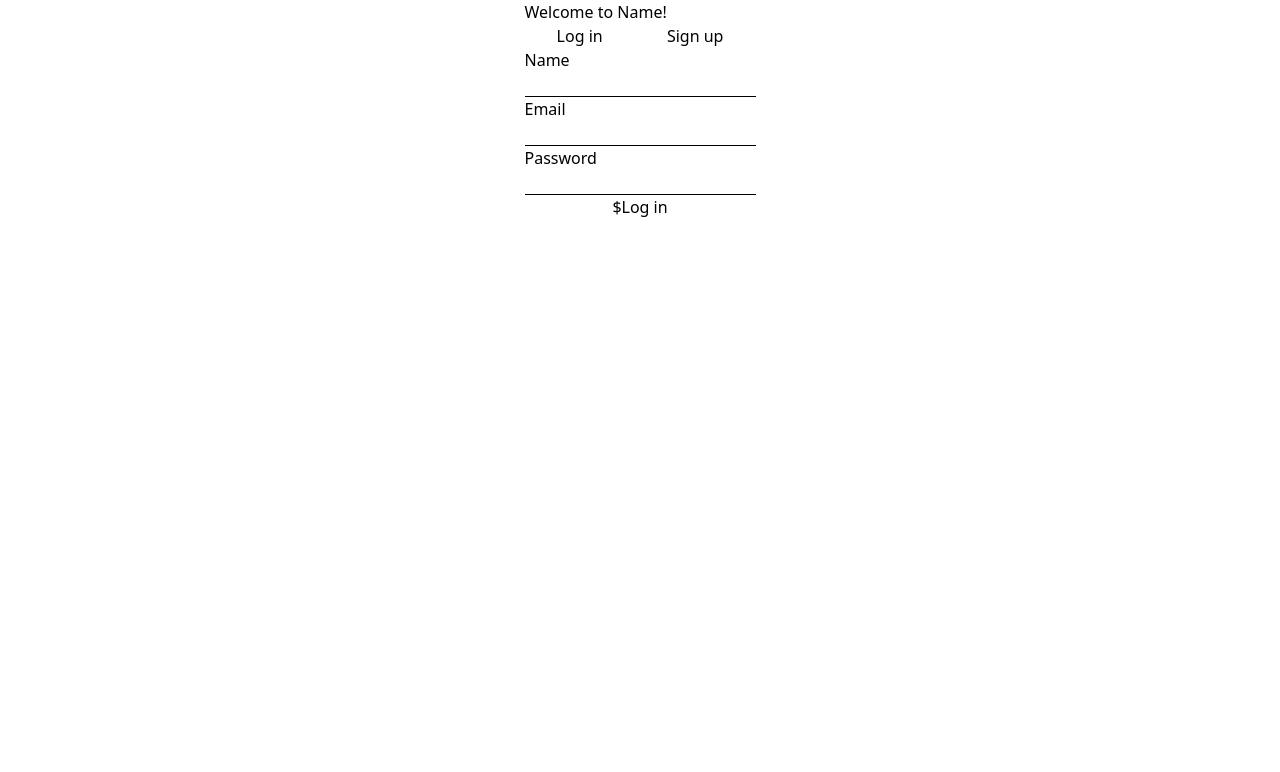
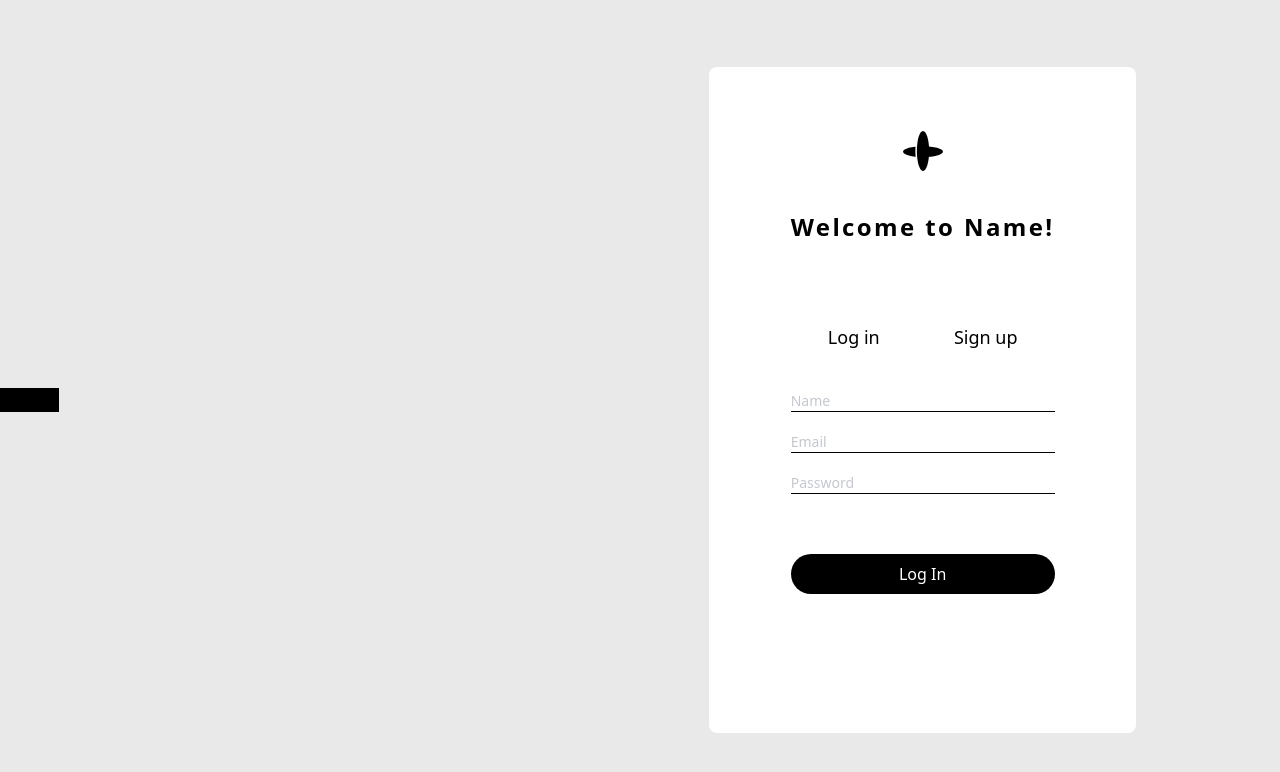
Before and after one commit to alexandruharuta/-project_management_orange, a React (Vite) app: page / in a window 1280 px wide. Shown: the top 772 px of the page. Built offline with nearby package versions, Linux system fonts and the light colour scheme.

Commit message:
Hook
Login and sign up validation

```diff
--- a/src/Components/Button.tsx
+++ b/src/Components/Button.tsx
@@ -5,6 +5,7 @@ interface IButton {
   className?: string;
   onClick?: () => void;
   image?: string;
+  type?: "submit" | "button";
 }
 
 export default function Button({
@@ -12,9 +13,10 @@ export default function Button({
   className,
   onClick,
   image,
+  type,
 }: IButton) {
   return (
-    <button className={className} onClick={onClick}>
+    <button className={className} onClick={onClick} type={type}>
       {image}
       {children}
     </button>
--- a/src/Components/LoginRegister/LoginRegister.tsx
+++ b/src/Components/LoginRegister/LoginRegister.tsx
@@ -1,42 +1,129 @@
 import { useState } from "react";
 import Button from "../Button";
 import { useNavigate } from "react-router-dom";
+import { useForm } from "react-hook-form";
 
 export default function Register() {
   const navigate = useNavigate();
   const [test, setTest] = useState<boolean>(false);
-  console.log(test);
+
+  const {
+    register,
+    handleSubmit,
+    watch,
+    formState: { errors },
+  } = useForm({
+    defaultValues: {
+      name: "",
+      email: "",
+      password: "",
+      confirm_password: "",
+    },
+  });
+
+  console.log(Object.keys(errors));
 
   return (
-    <>
-      <div className="flex items-center grid justify-center">
-        <div>Welcome to Name!</div>
-        <div className="flex justify-around">
-          <Button onClick={() => setTest(false)}>Log in</Button>
-          <Button onClick={() => setTest(true)}>Sign up</Button>
+    <div className="bg-gray1 h-screen flex items-center justify-between">
+      <div className="bg-dark w-500">dddddd</div>
+      <div className="bg-white w-2/6 h-5/6 mr-36 pt-10 pb-10 rounded-lg">
+        <div className="flex items-center grid justify-center pt-6">
+          <div className="flex items-center grid justify-items-center gap-10">
+            <img className="w-10" src="src/assets/star-login.svg" alt="" />
+            <div className="font-bold tracking-widest text-2xl">
+              Welcome to Name!
+            </div>
+          </div>
+          <div className="flex justify-around pt-20">
+            <Button
+              className=" font-medium focus:border-b text-lg "
+              onClick={() => setTest(false)}
+            >
+              Log in
+            </Button>
+            <Button
+              className="font-medium focus:border-b text-lg"
+              onClick={() => setTest(true)}
+            >
+              Sign up
+            </Button>
+          </div>
+
+          <form
+            className="grid pt-10 gap-5"
+            onSubmit={handleSubmit((data) => {
+              console.log(data);
+              if (!Object.keys(errors).length) {
+                navigate("/project");
+              }
+            })}
+          >
+            <input
+              {...register("name", {
+                maxLength: 20,
+                minLength: 2,
+                required: true,
+              })}
+              className="border-b text-sm  outline-none placeholder:opacity-60  "
+              type="text"
+              placeholder="Name"
+            />
+
+            <input
+              {...register("email", {
+                pattern: {
+                  // eslint-disable-next-line no-useless-escape
+                  value: /^[\w-\.]+@([\w-]+\.)+[\w-]{2,4}$/g,
+                  message: "Enter a valid email.",
+                },
+                required: true,
+              })}
+              className="border-b text-sm outline-none placeholder:opacity-60 message:text-red"
+              type="email"
+              placeholder="Email"
+            />
+            {errors.email && <span>{errors?.email.message}</span>}
+
+            <input
+              {...register("password", {
+                maxLength: 16,
+                minLength: 6,
+                required: true,
+              })}
+              className="border-b text-sm outline-none placeholder:opacity-60"
+              type="password"
+              placeholder="Password"
+            />
+            {test && (
+              <>
+                <input
+                  {...register("confirm_password", {
+                    maxLength: 16,
+                    minLength: 6,
+                    required: true,
+                    validate: (val: string) => {
+                      if (watch("password") != val) {
+                        return "Your passwords do no match";
+                      }
+                    },
+                  })}
+                  className="border-b text-sm outline-none placeholder:opacity-60"
+                  type="password"
+                  placeholder="Confirm Password"
+                />{" "}
+              </>
+            )}
+
+            <Button
+              className="bg-dark text-white rounded-full mt-10 pt-2 pb-2"
+              // image={test ? "^" : "$"}
+              type="submit"
+            >
+              {test ? "Sign Up" : "Log In"}
+            </Button>
+          </form>
         </div>
-
-        <div>
-          <p>Name</p>
-          <input className="border-b" type="text" />
-          <p>Email</p>
-          <input className="border-b" type="text" />
-          <p>Password</p>
-          <input className="border-b" type="text" />
-          {test && (
-            <>
-              <p>Confirm password</p>
-              <input className="border-b" type="text" />{" "}
-            </>
-          )}
-        </div>
-
-        <Button onClick={() => navigate("/project")} image={test ? "^" : "$"}>
-          {test ? "Sign up" : "Log in"}
-        </Button>
       </div>
-
-      <div></div>
-    </>
+    </div>
   );
 }
--- a/src/main.tsx
+++ b/src/main.tsx
@@ -1,6 +1,5 @@
 import React from "react";
 import ReactDOM from "react-dom/client";
-import App from "./App.tsx";
 import "./index.css";
 import { createBrowserRouter, RouterProvider } from "react-router-dom";
 import LoginPage from "./Pages/LoginPage.tsx";
--- a/tailwind.config.js
+++ b/tailwind.config.js
@@ -19,6 +19,7 @@ export default {
       bluetask: "#697DDD",
       red: "#E21B1B",
       yellow: "#F5D2BC",
+      gray1: "#E9E9E9",
     },
   },
   plugins: [],
```
Also changed, not shown: src/assets/star-login.svg (added).
